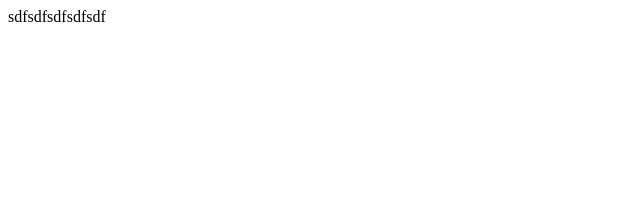
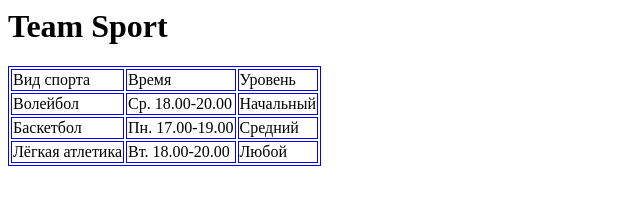
Before and after one commit to megavirusprograma/test, a plain HTML site: page index.html in a window 1280 px wide. Shown: the whole page, without its empty margins (0-640 px from the left). Drawn offline with Linux system fonts and the light colour scheme.

Commit message:
Update index.html

```diff
--- a/index.html
+++ b/index.html
@@ -1 +1,25 @@
-sdfsdfsdfsdfsdf
+<html>
+    <h1>Team Sport</h1>
+    <table style="border:1px solid blue;">
+        <tr>
+            <td style="border:1px solid blue;">Вид спорта</td>
+            <td style="border:1px solid blue;">Время</td>
+            <td style="border:1px solid blue;">Уровень</td>
+        </tr>
+        <tr>
+            <td style="border:1px solid blue;">Волейбол</td>
+            <td style="border:1px solid blue;">Ср. 18.00-20.00</td>
+            <td style="border:1px solid blue;">Начальный</td>
+        </tr>
+        <tr>
+        <td style="border:1px solid blue;">Баскетбол</td>
+        <td style="border:1px solid blue;">Пн. 17.00-19.00</td>
+        <td style="border:1px solid blue;">Средний</td>
+        </tr>
+        <tr>
+        <td style="border:1px solid blue;">Лёгкая атлетика</td>
+        <td style="border:1px solid blue;">Вт. 18.00-20.00</td>
+        <td style="border:1px solid blue;">Любой</td>
+        </tr>
+    </table>
+</html>
```
